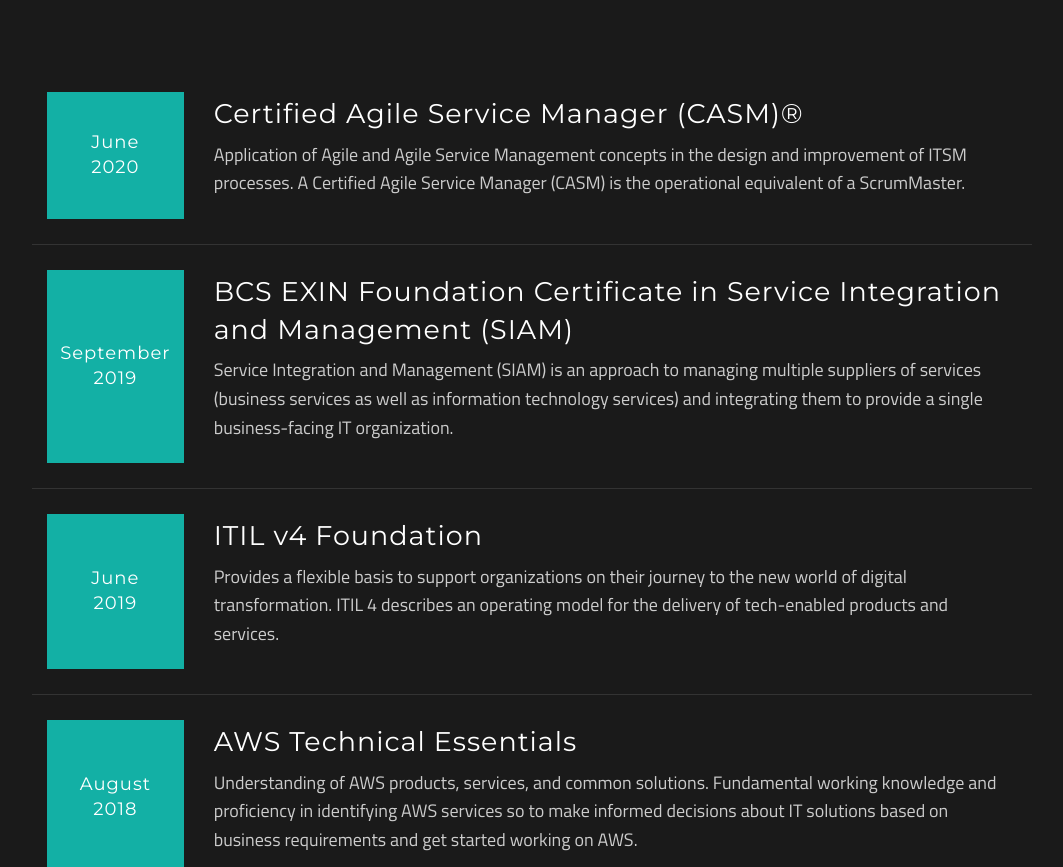
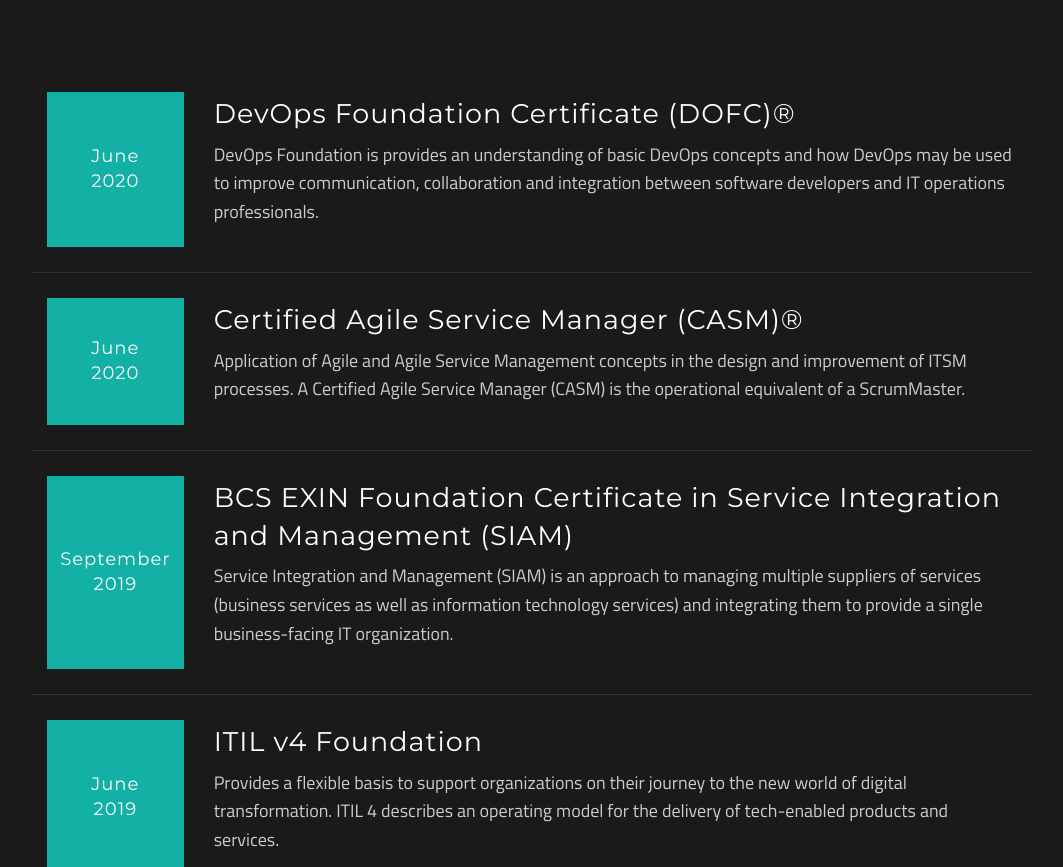
Before and after one commit to dannxevans/RedWhiteSky-FrontEnd, a plain HTML site: page index.html in a window 1280 px wide. Shown: the part 1885-2752 px from the top of the page, without its empty margins (108-1171 px from the left). Drawn offline with Linux system fonts and the light colour scheme.

Commit message:
update education + remove cv (address visable)

```diff
--- a/index.html
+++ b/index.html
@@ -138,6 +138,20 @@ History
                     <i class="icon kurr-book-read-streamline big white"></i>
                 </div>
             </div>
+
+            <!-- start education box -->
+            <div class="row education wow fadeInRight" data-wow-delay="0.2s" data-wow-duration="1.2s" data-wow-offset="30" data-equalizer>
+                <div class="medium-2 columns">
+                    <div class="date" data-equalizer-watch>
+                        <h5>June <span>2020</span></h5>
+                    </div>
+                </div>
+                <div class="medium-10 columns" data-equalizer-watch>
+                    <h3>DevOps Foundation Certificate (DOFC)® </h3>
+                    <p>DevOps Foundation is provides an understanding of basic DevOps concepts and how DevOps may be used to improve communication, collaboration and integration between software developers and IT operations professionals.</p>
+                </div>
+            </div>
+            <!-- end education box -->
 
             <!-- start education box -->
             <div class="row education wow fadeInRight" data-wow-delay="0.2s" data-wow-duration="1.2s" data-wow-offset="30" data-equalizer>
```
Also changed, not shown: 1 other file.
